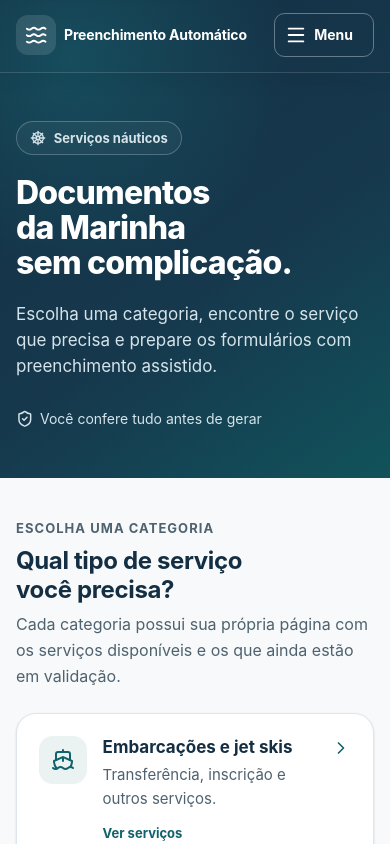
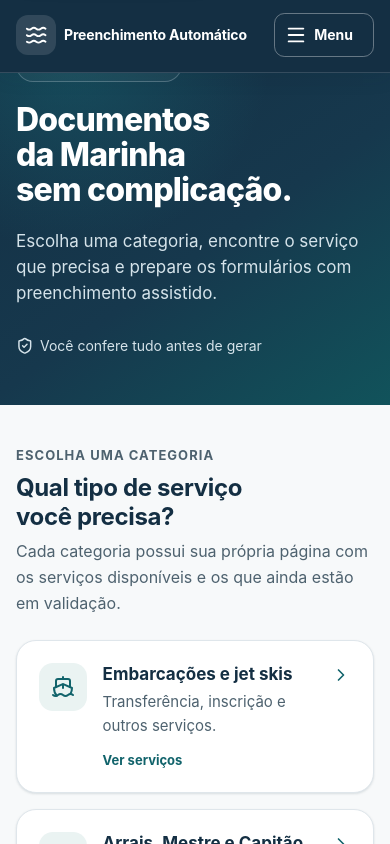
Before and after one commit to matheusdebrito/preenchimento-automatico, a React (Vite) app in the folder frontend/: page / in a window 390 px wide. Shown: the top 844 px of the page. Built offline with nearby package versions, Linux system fonts and the light colour scheme; no server answers.

Commit message:
Keep home hero header fixed on mobile

```diff
--- a/frontend/src/styles/components.css
+++ b/frontend/src/styles/components.css
@@ -667,6 +667,13 @@
     box-shadow: 0 6px 18px rgb(15 34 48 / 8%);
   }
 
+  .site-header--hero {
+    position: fixed;
+    inset: 0 0 auto;
+    width: 100%;
+    background: #142f43;
+  }
+
   .site-header__inner {
     display: grid;
     grid-template-columns: minmax(0, 1fr) 6.25rem;
```
